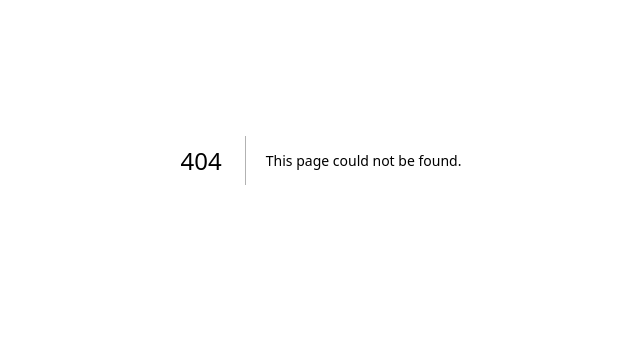
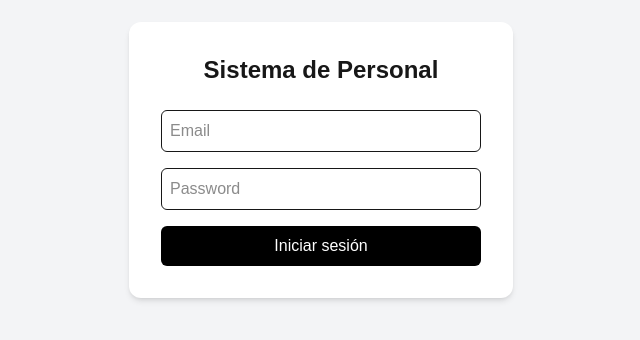
Before and after one commit to PolozovDM/sistema-personal, a Next.js app: page /login in a window 1280 px wide. Before the commit this address had no page. Shown: the part 240-580 px from the top of the page, without its empty margins (319-959 px from the left). Built offline with nearby package versions, Linux system fonts and the light colour scheme.

Commit message:
Add login page

```diff
--- /dev/null
+++ b/app/login/page.tsx
@@ -0,0 +1,32 @@
+export default function LoginPage() {
+  return (
+    <div className="min-h-screen flex items-center justify-center bg-gray-100">
+      <div className="bg-white p-8 rounded-xl shadow-md w-full max-w-sm">
+        <h1 className="text-2xl font-bold mb-6 text-center">
+          Sistema de Personal
+        </h1>
+
+        <form className="flex flex-col gap-4">
+          <input
+            type="email"
+            placeholder="Email"
+            className="border p-2 rounded-md"
+          />
+
+          <input
+            type="password"
+            placeholder="Password"
+            className="border p-2 rounded-md"
+          />
+
+          <button
+            type="submit"
+            className="bg-black text-white p-2 rounded-md"
+          >
+            Iniciar sesión
+          </button>
+        </form>
+      </div>
+    </div>
+  );
+}
--- a/app/page.tsx
+++ b/app/page.tsx
@@ -1,65 +1,15 @@
-import Image from "next/image";
+import Link from "next/link";
 
 export default function Home() {
   return (
-    <div className="flex flex-col flex-1 items-center justify-center bg-zinc-50 font-sans dark:bg-black">
-      <main className="flex flex-1 w-full max-w-3xl flex-col items-center justify-between py-32 px-16 bg-white dark:bg-black sm:items-start">
-        <Image
-          className="dark:invert"
-          src="/next.svg"
-          alt="Next.js logo"
-          width={100}
-          height={20}
-          priority
-        />
-        <div className="flex flex-col items-center gap-6 text-center sm:items-start sm:text-left">
-          <h1 className="max-w-xs text-3xl font-semibold leading-10 tracking-tight text-black dark:text-zinc-50">
-            To get started, edit the page.tsx file.
-          </h1>
-          <p className="max-w-md text-lg leading-8 text-zinc-600 dark:text-zinc-400">
-            Looking for a starting point or more instructions? Head over to{" "}
-            <a
-              href="https://vercel.com/templates?framework=next.js&utm_source=create-next-app&utm_medium=appdir-template-tw&utm_campaign=create-next-app"
-              className="font-medium text-zinc-950 dark:text-zinc-50"
-            >
-              Templates
-            </a>{" "}
-            or the{" "}
-            <a
-              href="https://nextjs.org/learn?utm_source=create-next-app&utm_medium=appdir-template-tw&utm_campaign=create-next-app"
-              className="font-medium text-zinc-950 dark:text-zinc-50"
-            >
-              Learning
-            </a>{" "}
-            center.
-          </p>
-        </div>
-        <div className="flex flex-col gap-4 text-base font-medium sm:flex-row">
-          <a
-            className="flex h-12 w-full items-center justify-center gap-2 rounded-full bg-foreground px-5 text-background transition-colors hover:bg-[#383838] dark:hover:bg-[#ccc] md:w-[158px]"
-            href="https://vercel.com/new?utm_source=create-next-app&utm_medium=appdir-template-tw&utm_campaign=create-next-app"
-            target="_blank"
-            rel="noopener noreferrer"
-          >
-            <Image
-              className="dark:invert"
-              src="/vercel.svg"
-              alt="Vercel logomark"
-              width={16}
-              height={16}
-            />
-            Deploy Now
-          </a>
-          <a
-            className="flex h-12 w-full items-center justify-center rounded-full border border-solid border-black/[.08] px-5 transition-colors hover:border-transparent hover:bg-black/[.04] dark:border-white/[.145] dark:hover:bg-[#1a1a1a] md:w-[158px]"
-            href="https://nextjs.org/docs?utm_source=create-next-app&utm_medium=appdir-template-tw&utm_campaign=create-next-app"
-            target="_blank"
-            rel="noopener noreferrer"
-          >
-            Documentation
-          </a>
-        </div>
-      </main>
+    <div className="flex flex-col items-center justify-center min-h-screen gap-4">
+      <h1 className="text-3xl font-bold">
+        Sistema de Personal
+      </h1>
+
+      <Link href="/login" className="text-blue-500 underline">
+        Ir al Login
+      </Link>
     </div>
   );
 }
```
